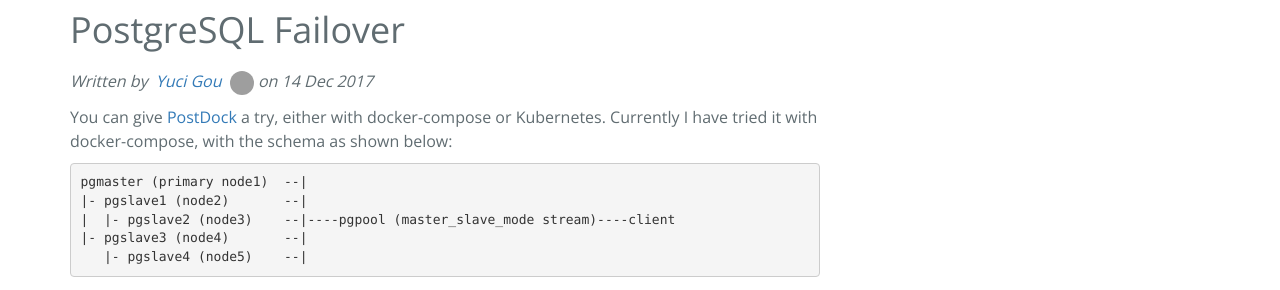
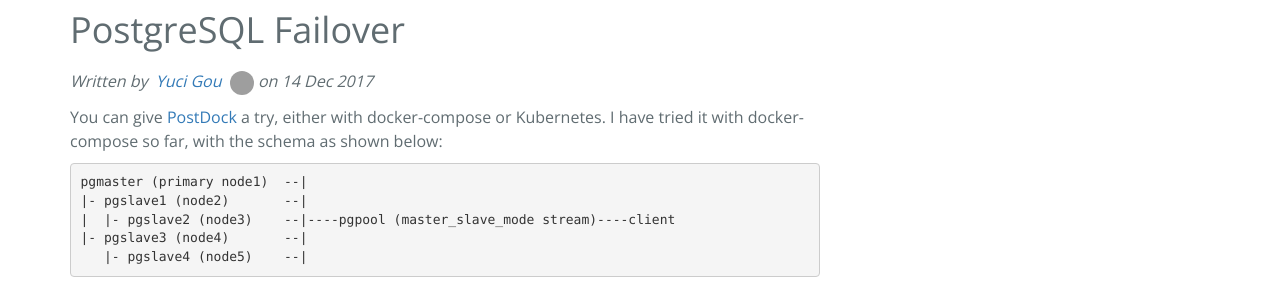
Before and after one commit to yucigou/codegoodworks, a Jekyll site: the page built from _posts/2017-12-14-postgresql-failover.md, in a window 1280 px wide. Shown: the part 208-498 px from the top of the page. Built offline with Jekyll 4.4.1, drawn with Linux system fonts in a browser that asks for light colours; nearby versions of some CDN libraries; grey boxes are pictures that could not be loaded.

```diff
--- a/_posts/2017-12-14-postgresql-failover.md
+++ b/_posts/2017-12-14-postgresql-failover.md
@@ -7,7 +7,7 @@
 excerpt_separator: <!--more-->
 ---
 
-You can give [PostDock][1] a try, either with docker-compose or Kubernetes. Currently I have tried it with docker-compose, with the schema as shown below:
+You can give [PostDock][1] a try, either with docker-compose or Kubernetes. I have tried it with docker-compose so far, with the schema as shown below:
 
     pgmaster (primary node1)  --|
     |- pgslave1 (node2)       --|
```
